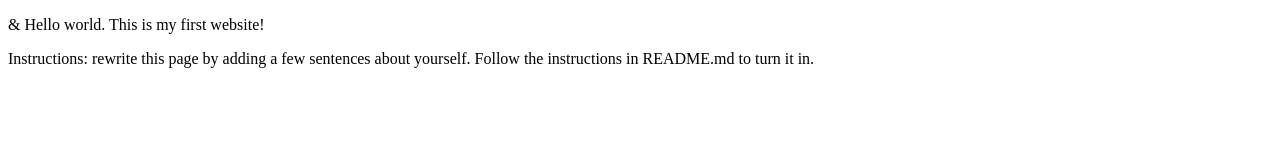
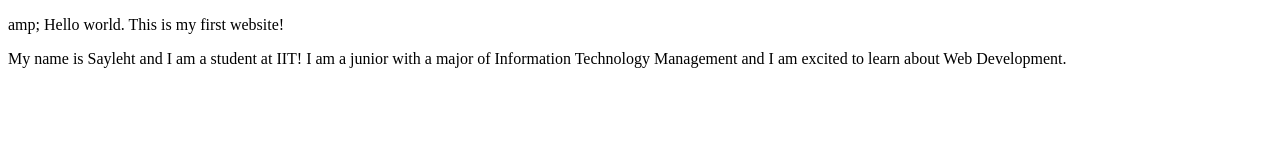
Before and after one commit to s-varela/webdev_lab1, a plain HTML site: page index.html in a window 1280 px wide. Drawn offline with Linux system fonts and the light colour scheme.

Commit message:
Update index.html
added bio

```diff
--- a/index.html
+++ b/index.html
@@ -5,7 +5,7 @@
   <title>Internet Technologies and Web Design</title>
 </head>
 <body>
-  <p>&amp; Hello world. This is my first website!</p>
-  <p>Instructions: rewrite this page by adding a few sentences about yourself. Follow the instructions in README.md to turn it in.</p>
+  <p>amp; Hello world. This is my first website!</p>
+  <p>My name is Sayleht and I am a student at IIT! I am a junior with a major of Information Technology Management and I am excited to learn about Web Development.</p>
 </body>
 </html>
```
